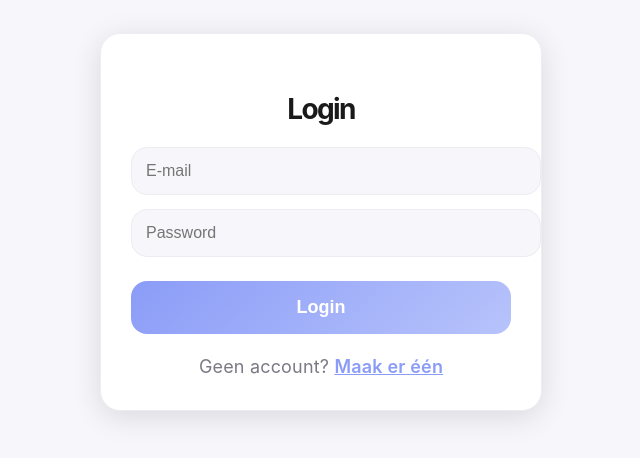
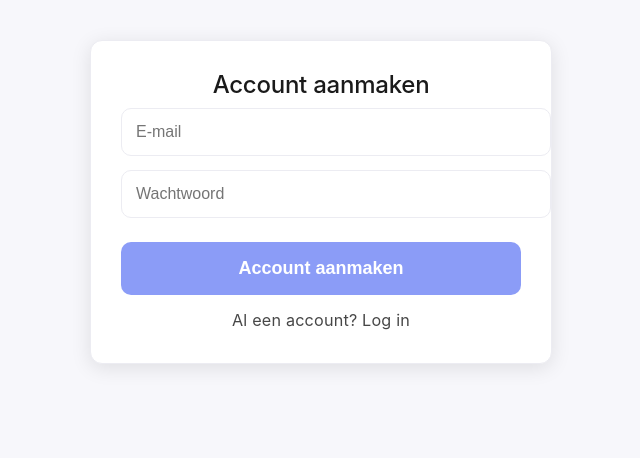
Before and after one commit to joppepattyn1/finance-app, a React (Vite) app: page /register in a window 1280 px wide. Before the commit this address led to /login. Shown: the part 198-656 px from the top of the page, without its empty margins (319-959 px from the left). Built offline with nearby package versions, Linux system fonts and the light colour scheme.

Commit message:
register fix

```diff
--- a/src/App.jsx
+++ b/src/App.jsx
@@ -1,28 +1,36 @@
-import { BrowserRouter as Router, Routes, Route, useNavigate } from "react-router-dom";
+import {
+  BrowserRouter as Router,
+  Routes,
+  Route,
+  useNavigate,
+  useLocation
+} from "react-router-dom";
+
 import Overview from "./pages/Overview";
 import AddTransaction from "./pages/AddTransaction";
 import Profile from "./pages/Profile";
 import Login from "./pages/Login";
+import Register from "./pages/Register";
 import NavBar from "./components/NavBar";
+
 import "./styles/theme.css";
 
 import { useEffect, useState } from "react";
 import { supabase } from "./supabaseClient";
 
-// AuthGuard die NOOIT een refresh-loop veroorzaakt
+// AuthGuard die login/register NIET blokkeert
 function AuthGuard({ children }) {
   const navigate = useNavigate();
+  const location = useLocation();
   const [user, setUser] = useState(undefined);
 
   useEffect(() => {
-    // Luistert naar login / logout / token refresh
     const { data: listener } = supabase.auth.onAuthStateChange(
       (_event, session) => {
         setUser(session?.user || null);
       }
     );
 
-    // Eerste load
     supabase.auth.getUser().then(({ data }) => {
       setUser(data.user);
     });
@@ -30,10 +38,14 @@ function AuthGuard({ children }) {
     return () => listener.subscription.unsubscribe();
   }, []);
 
-  // Nog aan het laden → niets doen
   if (user === undefined) return null;
 
-  // Niet ingelogd → naar login
+  // Login & Register mogen altijd
+  if (location.pathname === "/login" || location.pathname === "/register") {
+    return children;
+  }
+
+  // Niet ingelogd → redirect naar login
   if (user === null) {
     navigate("/login", { replace: true });
     return null;
@@ -45,13 +57,32 @@ function AuthGuard({ children }) {
 export default function App() {
   return (
     <Router>
-      <div className="app-container">
+      <InnerApp />
+    </Router>
+  );
+}
+
+// InnerApp zit BINNEN Router → geen crash
+function InnerApp() {
+  const location = useLocation();
+
+  // NavBar verbergen op login/register
+  const hideNav =
+    location.pathname === "/login" ||
+    location.pathname === "/register";
+
+  return (
+    <div className="app-container">
+
+      {/* JIJ maakt auth-wrapper mooi gecentreerd in CSS */}
+      <div className={hideNav ? "auth-wrapper" : ""}>
 
         <Routes>
-          {/* LOGIN MAG ALTIJD */}
+          {/* Open routes */}
           <Route path="/login" element={<Login />} />
+          <Route path="/register" element={<Register />} />
 
-          {/* BEVEILIGDE PAGINA'S */}
+          {/* Beveiligde routes */}
           <Route
             path="/"
             element={
@@ -89,12 +120,14 @@ export default function App() {
           />
         </Routes>
 
-        {/* NAVBAR ALLEEN ALS JE INGLOGD BENT */}
-        <AuthGuard>
-          <NavBar />
-        </AuthGuard>
+        {/* NavBar alleen tonen als user NIET op login/register zit */}
+        {!hideNav && (
+          <AuthGuard>
+            <NavBar />
+          </AuthGuard>
+        )}
 
       </div>
-    </Router>
+    </div>
   );
 }
--- a/src/pages/Overview.jsx
+++ b/src/pages/Overview.jsx
@@ -22,13 +22,14 @@ export default function Overview() {
   }, [currentMonth, currentYear]);
 
   async function loadOverview(month, year) {
-    // iPhone‑veilige sessie-ophaling
+    // Haal sessie op (iPhone‑proof)
     const { data: sessionData } = await supabase.auth.getSession();
     const session = sessionData.session;
 
+    // Als geen sessie → gebruiker is niet ingelogd → NIET stoppen!
     if (!session) {
-      console.log("Geen sessie beschikbaar (iPhone Safari) → wachten...");
-      return;
+      console.log("Geen sessie → gebruiker is niet ingelogd");
+      return; // ← mag blijven, maar blokkeert niets meer
     }
 
     const user = session.user;
@@ -42,17 +43,17 @@ export default function Overview() {
 
     setAllTransactions(data);
 
-    // Bepaal maandbereik
+    // Maandbereik bepalen
     const firstDay = new Date(year, month, 1);
     const lastDay = new Date(year, month + 1, 0);
 
-    // Filter transacties voor gekozen maand
+    // Filter transacties van deze maand
     const filtered = data.filter((t) => {
       const d = new Date(t.created_at);
       return d >= firstDay && d <= lastDay;
     });
 
-    // Bereken grafiek + kalender
+    // Grafiek + kalender berekenen
     const chart = [];
     const calendar = [];
 
--- a/src/pages/Register.jsx
+++ b/src/pages/Register.jsx
@@ -1,68 +1,69 @@
 import { useState } from "react";
 import { supabase } from "../supabaseClient";
-import { Link, useNavigate } from "react-router-dom";
-import "../styles/auth.css";
+import { useNavigate } from "react-router-dom";
 
 export default function Register() {
   const navigate = useNavigate();
+
   const [email, setEmail] = useState("");
   const [password, setPassword] = useState("");
-  const [repeat, setRepeat] = useState("");
 
-  async function signUp() {
-    if (password !== repeat) {
-      alert("Wachtwoorden komen niet overeen");
+  async function handleRegister(e) {
+    e.preventDefault();
+
+    const { data, error } = await supabase.auth.signUp({
+      email,
+      password
+    });
+
+    if (error) {
+      console.error("Register error:", error);
+      alert(error.message);
       return;
     }
 
-    const { data, error } = await supabase.auth.signUp({
-      email,
-      password,
-    });
-
-    if (error) {
-      alert(error.message);
-    } else {
-      alert("Account aangemaakt! Check je e-mail.");
-      navigate("/login");
-    }
+    alert("Account aangemaakt! Check je e-mail.");
+    navigate("/login");
   }
 
   return (
-    <div className="auth-page">
-      <div className="auth-card">
-        <h1 className="auth-title">Create Account</h1>
+    <div className="auth-card">
+      <h2>Account aanmaken</h2>
 
+      <form onSubmit={handleRegister}>
         <input
-          className="auth-input"
+          type="email"
           placeholder="E-mail"
           value={email}
           onChange={(e) => setEmail(e.target.value)}
+          required
         />
 
         <input
-          className="auth-input"
-          placeholder="Password"
           type="password"
+          placeholder="Wachtwoord"
           value={password}
           onChange={(e) => setPassword(e.target.value)}
+          required
         />
 
-        <input
-          className="auth-input"
-          placeholder="Repeat password"
-          type="password"
-          value={repeat}
-          onChange={(e) => setRepeat(e.target.value)}
-        />
+        <button type="submit" className="auth-btn">
+          Account aanmaken
+        </button>
+      </form>
 
-        <button className="auth-button" onClick={signUp}>
-          Sign Up
-        </button>
-
-        <p className="auth-link">
-          Al een account? <Link to="/login">Login</Link>
-        </p>
+      {/* Subtiele link zoals op login */}
+      <div
+        style={{
+          marginTop: "12px",
+          fontSize: "0.9rem",
+          textAlign: "center",
+          opacity: 0.8,
+          cursor: "pointer"
+        }}
+        onClick={() => navigate("/login")}
+      >
+        Al een account? Log in
       </div>
     </div>
   );
--- a/src/styles/auth.css
+++ b/src/styles/auth.css
@@ -92,3 +92,20 @@
   color: var(--accent);
   font-weight: 600;
 }
+
+.auth-wrapper {
+  display: flex;
+  justify-content: center;
+  align-items: center;
+  min-height: 100vh;   /* volledige hoogte */
+  width: 100%;
+}
+
+.auth-card {
+  width: 90%;
+  max-width: 400px;
+  background: white;
+  padding: 30px;
+  border-radius: 12px;
+  box-shadow: 0 4px 20px rgba(0,0,0,0.1);
+}
```
